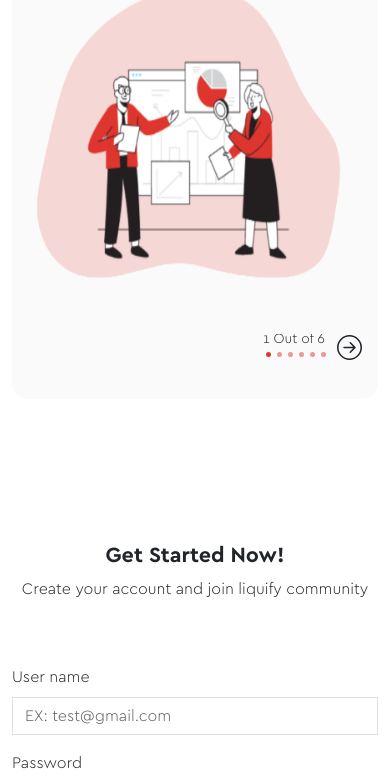
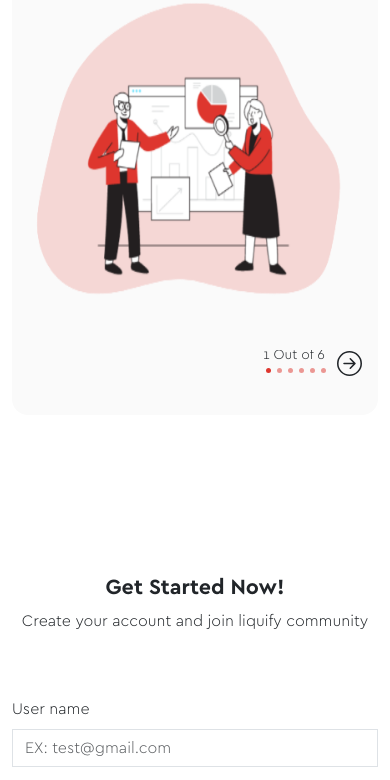
Before and after one commit to Mustafa-Seif/Linquify-sign-up, a plain HTML site: page index.html in a window 390 px wide. Shown: the part 74-854 px from the top of the page. Drawn offline with Linux system fonts and the light colour scheme; files whose address does not match are found by name.

Commit message:
change left section position

```diff
--- a/styles/media.css
+++ b/styles/media.css
@@ -34,7 +34,7 @@
   margin-right: 0 !important;
 }
 .left-section{
-  margin-top: 5rem;
+  margin-top: 7rem;
 }
 
 }
--- a/styles/style.css
+++ b/styles/style.css
@@ -63,7 +63,7 @@ input::placeholder {
   width: 45%;
   padding: 1rem;
   position: relative;
-  top: -7rem;
+  top: -8rem;
 }
 small {
   top: -5px;
```
Also changed, not shown: index.html (+0 -1 lines).
